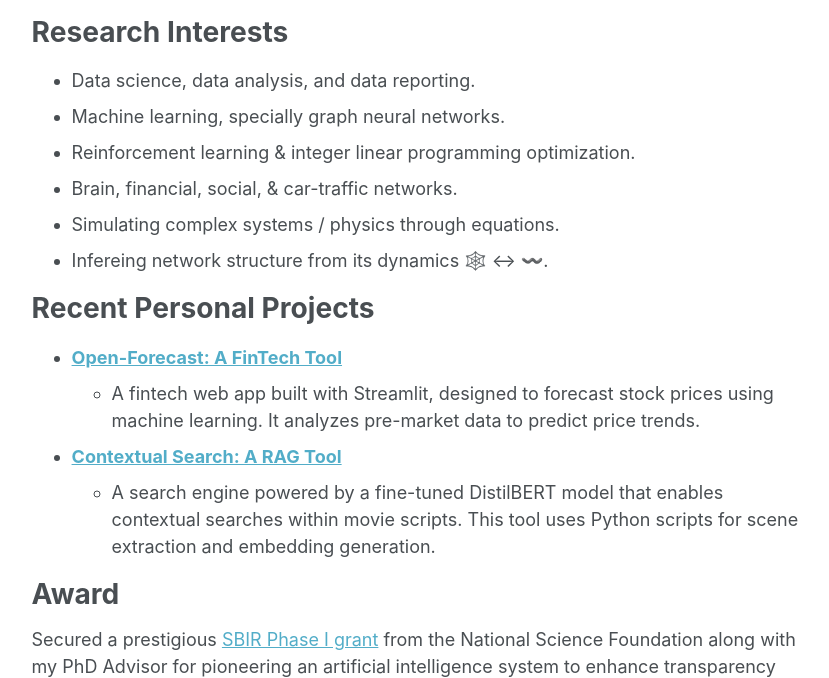
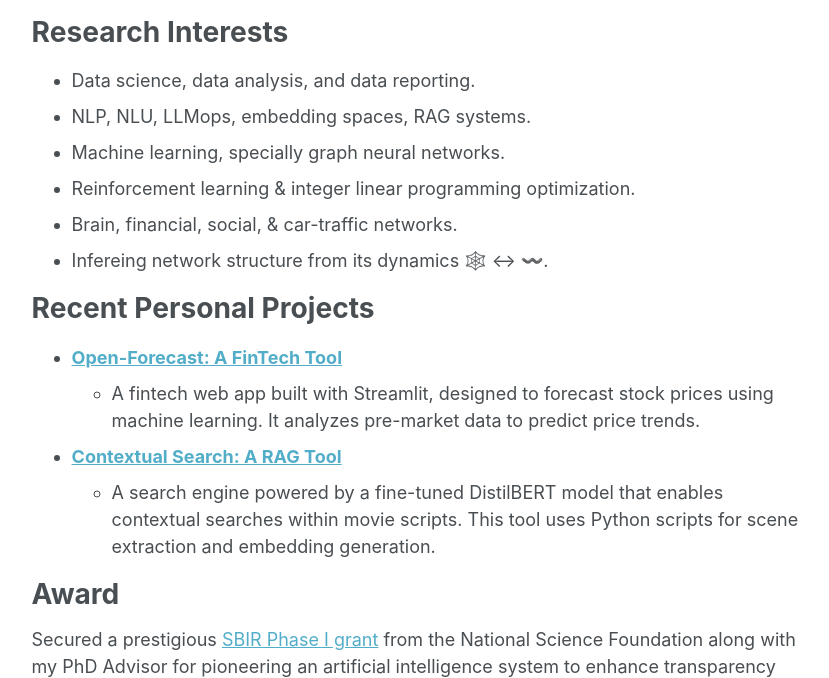
Before and after one commit to kryogenica/CV, a Jekyll site: the page built from _pages/about.md, in a window 1280 px wide and 900 px high, cut to the strip 222-900 px from the top of the window. Shown: the whole strip, without its empty margins (250-1079 px from the left). Built offline with Jekyll 4.4.1, drawn with Linux system fonts in a browser that asks for light colours.

Commit message:
Update about.md

```diff
--- a/_pages/about.md
+++ b/_pages/about.md
@@ -11,10 +11,10 @@ redirect_from:
 Research Interests
 ======
 * Data science, data analysis, and data reporting.
+* NLP, NLU, LLMops, embedding spaces, RAG systems.
 * Machine learning, specially graph neural networks.
 * Reinforcement learning & integer linear programming optimization.
 * Brain, financial, social, & car-traffic networks.
-* Simulating complex systems / physics through equations.
 * Infereing network structure from its dynamics 🕸️ &harr; 〰️.
 
 Recent Personal Projects
```
